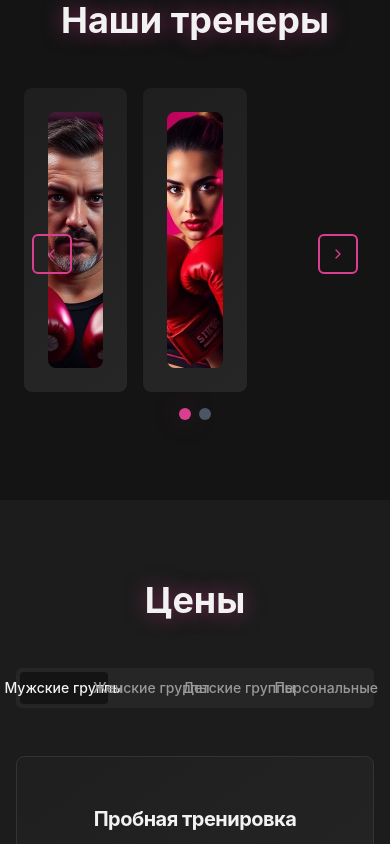
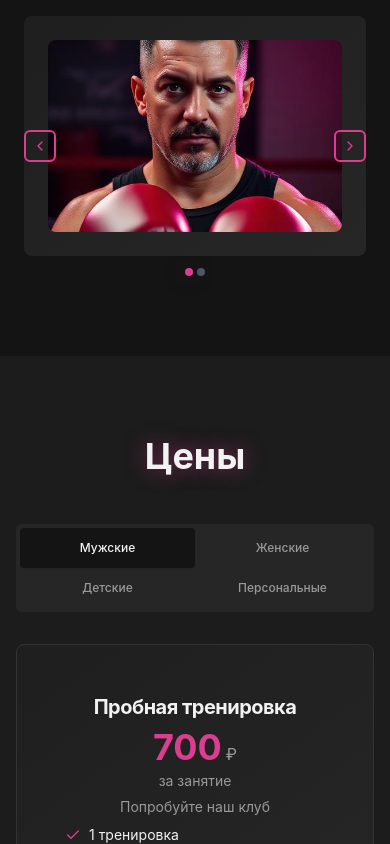
Before and after one commit to zamaraevnikita/rudbox, a React (Vite) app: page / in a window 390 px wide. Shown: the part 2500-3344 px from the top of the page. Built offline with nearby package versions, Linux system fonts and the light colour scheme.

Commit message:
Fix mobile responsiveness and carousels
Improve mobile layout and carousel functionality.

```diff
--- a/src/components/BoxingCarousel.tsx
+++ b/src/components/BoxingCarousel.tsx
@@ -58,32 +58,34 @@ export const BoxingCarousel = ({
       <div className="overflow-hidden rounded-lg">
         <div
           className="flex transition-transform duration-500 ease-in-out"
-          style={{ transform: `translateX(-${currentIndex * (100/3)}%)` }}
+          style={{
+            transform: `translateX(-${currentIndex * (100)}%)`,
+          }}
         >
           {items.map((item, index) => (
-            <div key={item.id} className="w-1/3 flex-shrink-0 px-2">
+            <div key={item.id} className="w-full md:w-1/2 lg:w-1/3 flex-shrink-0 px-2">
               <Card className="boxing-card border-0">
                 <CardContent className="p-0 relative group">
                   <img
                     src={item.image}
                     alt={item.title || `Slide ${index + 1}`}
-                    className="w-full h-64 object-cover rounded-lg"
+                    className="w-full h-48 sm:h-56 md:h-64 object-cover rounded-lg"
                   />
                   {(item.title || item.description || item.subtitle) && (
-                    <div className="absolute inset-0 bg-gradient-to-t from-black/80 via-transparent to-transparent rounded-lg opacity-0 group-hover:opacity-100 smooth-transition flex items-end">
-                      <div className="p-6 text-white">
+                    <div className="absolute inset-0 bg-gradient-to-t from-black/80 via-transparent to-transparent rounded-lg opacity-0 group-hover:opacity-100 md:opacity-100 smooth-transition flex items-end">
+                      <div className="p-3 sm:p-4 md:p-6 text-white">
                         {item.subtitle && (
-                          <p className="text-primary text-sm font-semibold uppercase tracking-wide mb-1">
+                          <p className="text-primary text-xs sm:text-sm font-semibold uppercase tracking-wide mb-1">
                             {item.subtitle}
                           </p>
                         )}
                         {item.title && (
-                          <h3 className="text-xl font-bold mb-2 text-glow">
+                          <h3 className="text-lg sm:text-xl font-bold mb-1 sm:mb-2 text-glow">
                             {item.title}
                           </h3>
                         )}
                         {item.description && (
-                          <p className="text-sm text-gray-300">
+                          <p className="text-xs sm:text-sm text-gray-300">
                             {item.description}
                           </p>
                         )}
@@ -102,30 +104,30 @@ export const BoxingCarousel = ({
           <Button
             variant="boxing-outline"
             size="icon"
-            className="absolute left-4 top-1/2 transform -translate-y-1/2 z-10"
+            className="absolute left-2 md:left-4 top-1/2 transform -translate-y-1/2 z-10 w-8 h-8 md:w-10 md:h-10"
             onClick={prevSlide}
           >
-            <ChevronLeft className="h-4 w-4" />
+            <ChevronLeft className="h-3 w-3 md:h-4 md:w-4" />
           </Button>
 
           <Button
             variant="boxing-outline"
             size="icon"
-            className="absolute right-4 top-1/2 transform -translate-y-1/2 z-10"
+            className="absolute right-2 md:right-4 top-1/2 transform -translate-y-1/2 z-10 w-8 h-8 md:w-10 md:h-10"
             onClick={nextSlide}
           >
-            <ChevronRight className="h-4 w-4" />
+            <ChevronRight className="h-3 w-3 md:h-4 md:w-4" />
           </Button>
         </>
       )}
 
       {items.length > 1 && (
-        <div className="flex justify-center mt-4 space-x-2">
+        <div className="flex justify-center mt-3 md:mt-4 space-x-1 md:space-x-2">
           {items.map((_, index) => (
             <button
               key={index}
               className={cn(
-                "w-3 h-3 rounded-full smooth-transition",
+                "w-2 h-2 md:w-3 md:h-3 rounded-full smooth-transition",
                 index === currentIndex
                   ? "bg-primary glow-shadow"
                   : "bg-gray-600 hover:bg-gray-400"
--- a/src/components/PricingTable.tsx
+++ b/src/components/PricingTable.tsx
@@ -178,15 +178,15 @@ const renderPricingSection = (title: string, items: PricingOption[]) => (
 export const PricingTable = () => {
   return (
     <Tabs defaultValue="mens" className="w-full">
-      <TabsList className="grid w-full grid-cols-4 mb-12">
-        <TabsTrigger value="mens">Мужские группы</TabsTrigger>
-        <TabsTrigger value="womens">Женские группы</TabsTrigger>
-        <TabsTrigger value="kids">Детские группы</TabsTrigger>
-        <TabsTrigger value="personal">Персональные</TabsTrigger>
+      <TabsList className="grid w-full grid-cols-2 md:grid-cols-4 mb-8 md:mb-12 h-auto">
+        <TabsTrigger value="mens" className="text-xs sm:text-sm px-2 py-3">Мужские</TabsTrigger>
+        <TabsTrigger value="womens" className="text-xs sm:text-sm px-2 py-3">Женские</TabsTrigger>
+        <TabsTrigger value="kids" className="text-xs sm:text-sm px-2 py-3">Детские</TabsTrigger>
+        <TabsTrigger value="personal" className="text-xs sm:text-sm px-2 py-3">Персональные</TabsTrigger>
       </TabsList>
 
       <TabsContent value="mens">
-        <div className="grid grid-cols-1 md:grid-cols-2 lg:grid-cols-3 gap-6">
+        <div className="grid grid-cols-1 sm:grid-cols-2 lg:grid-cols-3 gap-4 md:gap-6">
           {mensPricing.map((option, index) => (
             <Card
               key={index}
@@ -236,7 +236,7 @@ export const PricingTable = () => {
       </TabsContent>
 
       <TabsContent value="womens">
-        <div className="grid grid-cols-1 md:grid-cols-2 lg:grid-cols-3 gap-6">
+        <div className="grid grid-cols-1 sm:grid-cols-2 lg:grid-cols-3 gap-4 md:gap-6">
           {womensPricing.map((option, index) => (
             <Card
               key={index}
@@ -286,7 +286,7 @@ export const PricingTable = () => {
       </TabsContent>
 
       <TabsContent value="kids">
-        <div className="grid grid-cols-1 md:grid-cols-2 lg:grid-cols-3 gap-6">
+        <div className="grid grid-cols-1 sm:grid-cols-2 lg:grid-cols-3 gap-4 md:gap-6">
           {kidsPricing.map((option, index) => (
             <Card
               key={index}
@@ -336,7 +336,7 @@ export const PricingTable = () => {
       </TabsContent>
 
       <TabsContent value="personal">
-        <div className="grid grid-cols-1 md:grid-cols-2 lg:grid-cols-3 gap-6">
+        <div className="grid grid-cols-1 sm:grid-cols-2 xl:grid-cols-3 2xl:grid-cols-5 gap-4 md:gap-6">
           {personalPricing.map((option, index) => (
             <Card
               key={index}
```
